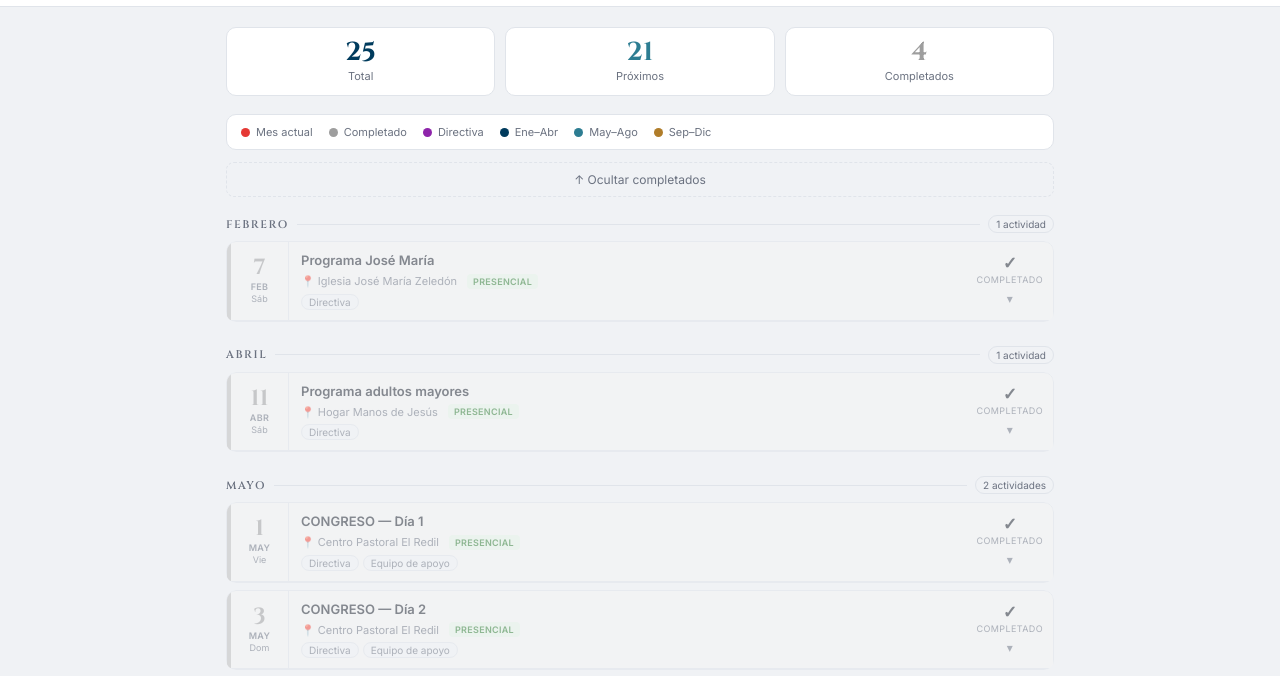
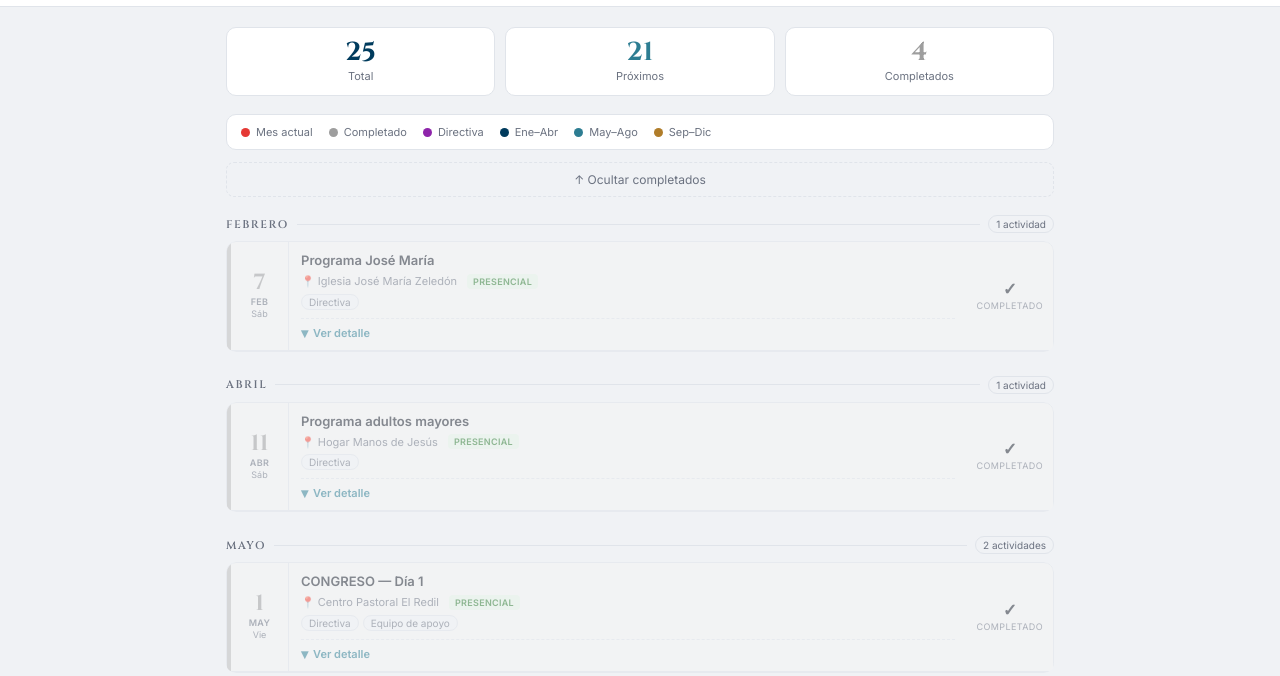
Before and after one commit to jludizel/Calendario-GYC, a plain HTML site: page index.html in a window 1280 px wide. Shown: the part 97-773 px from the top of the page. Drawn offline with Linux system fonts and the light colour scheme.

Commit message:
Update index.html

```diff
--- a/index.html
+++ b/index.html
@@ -269,14 +269,30 @@
     }
     .e-days { font-family: 'Cinzel', serif; font-size: 15px; font-weight: 700; line-height: 1; }
     .e-dlabel { font-size: 9px; letter-spacing: 0.4px; text-transform: uppercase; color: var(--muted); }
-    .e-chevron {
-      font-size: 12px; color: var(--muted);
-      margin-top: 4px;
+    .e-chevron { display: none; }
+
+    /* ── VER MÁS hint ── */
+    .e-ver-mas {
+      display: none;
+      align-items: center;
+      gap: 5px;
+      margin-top: 8px;
+      padding-top: 7px;
+      border-top: 1px dashed var(--line);
+      font-size: 11px; font-weight: 600;
+      color: var(--teal);
+    }
+    .has-detail .e-ver-mas { display: flex; }
+    .e-vm-arrow {
+      display: inline-block;
+      font-size: 14px; line-height: 1;
       transition: transform 0.22s ease;
-      display: none;
     }
-    .has-detail .e-chevron { display: block; }
-    .e-wrap.expanded .e-chevron { transform: rotate(180deg); }
+    .e-wrap.expanded .e-vm-arrow { transform: rotate(180deg); }
+    .vm-open  { display: inline; }
+    .vm-close { display: none; }
+    .e-wrap.expanded .vm-open  { display: none; }
+    .e-wrap.expanded .vm-close { display: inline; }
 
     /* ── EXPAND PANEL ── */
     .e-detail {
@@ -505,7 +521,7 @@ const DEMO = [
     modalidad:'Presencial', lugar:'',
     horaInicio:'', horaCierre:'',
     encargados:'Evangelismo, Programación, Logística',
-    objetivo:'',
+    objetivo:'Realizar visita al centro penitenciario para compartir el amor de Dios y las actividades que nos permitan realizar.',
     comentarios:'',
     tiempoRestante:''
   },
@@ -761,6 +777,14 @@ function cardHTML(ev, idx) {
     detailHTML = `<div class="e-detail"><div class="e-detail-inner">${rows}</div></div>`;
   }
 
+  const verMasHTML = hasDetail
+    ? `<div class="e-ver-mas">
+        <span class="e-vm-arrow">▾</span>
+        <span class="vm-open">Ver detalle</span>
+        <span class="vm-close">Ocultar</span>
+       </div>`
+    : '';
+
   return `
     <div class="e-wrap st-${state}${hasDetail?' has-detail':''}" data-idx="${idx}">
       <div class="e-card">
@@ -774,11 +798,11 @@ function cardHTML(ev, idx) {
           <div class="e-name">${pulseHTML}${ev.actividad||'—'}</div>
           <div class="e-meta">${placeHTML}${timeHTML}${modHTML}</div>
           ${chipHTML}
+          ${verMasHTML}
         </div>
         <div class="e-status">
           <div class="e-days">${di.n}</div>
           ${di.l?`<div class="e-dlabel">${di.l}</div>`:''}
-          <div class="e-chevron">▾</div>
         </div>
       </div>
       ${detailHTML}
```
